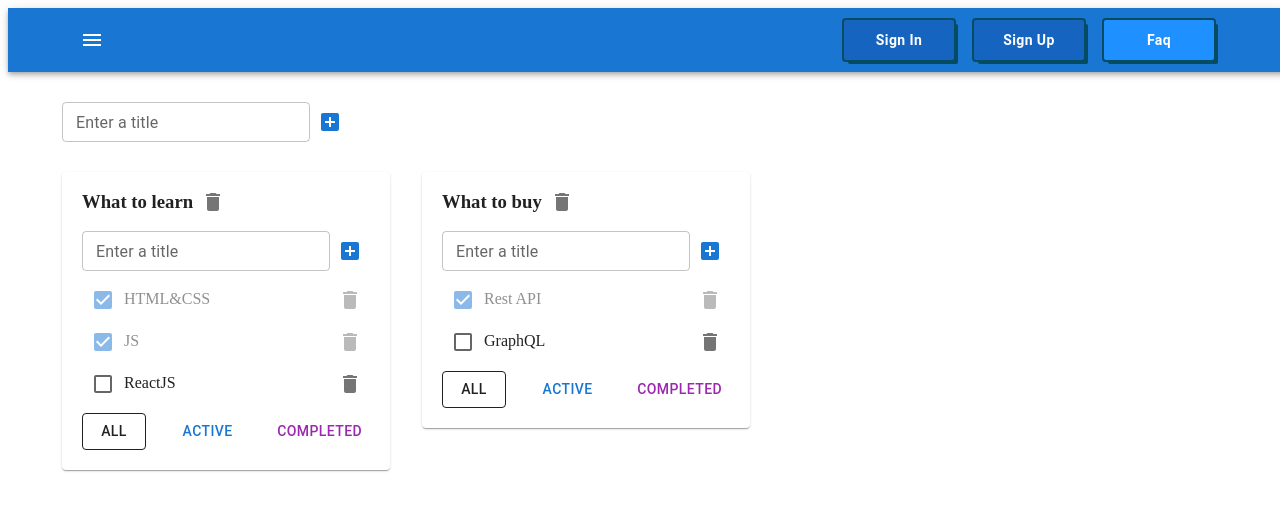
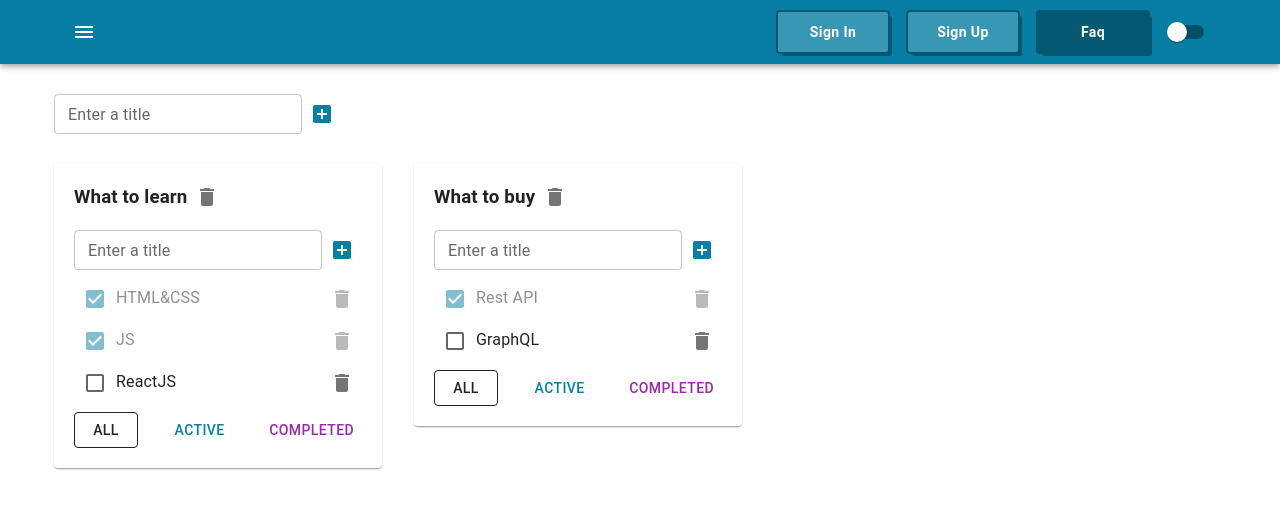
Before and after one commit to Evgeny001/taskManager, a React (Vite) app: page / in a window 1280 px wide. Shown: the top 510 px of the page. Built offline with nearby package versions, Linux system fonts and the light colour scheme.

Commit message:
add change them dark & light with the help mui

```diff
--- a/src/App.tsx
+++ b/src/App.tsx
@@ -9,7 +9,8 @@
 import MenuIcon from '@mui/icons-material/Menu'
 import Container from '@mui/material/Container'
 import Grid from '@mui/material/Grid2'
-import { Paper } from '@mui/material'
+import { createTheme, Paper, Switch, ThemeProvider } from '@mui/material'
+import CssBaseline from '@mui/material/CssBaseline'
 import { containerSx } from './TodolistItem/ui/TodolistItem.styles.ts'
 import { NavButton } from './shared/ui/NavButton/NavButton.ts'
 
@@ -26,6 +27,8 @@
 
 export type TasksState = Record<string, Task[]>
 export type FilterValues = 'all' | 'active' | 'completed'
+
+type ThemeMode = 'dark' | 'light'
 
 export const App = () => {
   const todolistId1 = v1()
@@ -47,6 +50,21 @@
       { id: v1(), title: 'GraphQL', isDone: false },
     ],
   })
+
+  const [themeMode, setThemeMode] = useState<ThemeMode>('light')
+
+  const theme = createTheme({
+    palette: {
+      mode: themeMode,
+      primary: {
+        main: '#087EA4',
+      },
+    },
+  })
+
+  const changeMode = () => {
+    setThemeMode(themeMode === 'light' ? 'dark' : 'light')
+  }
 
   const deleteTodolist = (todolistId: string) => {
     setTodolists(todolists.filter(todolist => todolist.id !== todolistId))
@@ -106,6 +124,8 @@
   }
 
   return (
+    <ThemeProvider theme={theme}>
+      <CssBaseline />
       <div className="app">
         <AppBar position="static" sx={{ mb: '30px' }}>
           <Toolbar>
@@ -116,7 +136,8 @@
               <div>
                 <NavButton>Sign in</NavButton>
                 <NavButton>Sign up</NavButton>
-              <NavButton background={'dodgerblue'}>Faq</NavButton>
+                <NavButton background={theme.palette.primary.dark}>Faq</NavButton>
+                <Switch color={'default'} onChange={changeMode} />
               </div>
             </Container>
           </Toolbar>
@@ -158,5 +179,6 @@
           </Grid>
         </Container>
       </div>
+    </ThemeProvider>
   )
 }
--- a/src/shared/ui/NavButton/NavButton.ts
+++ b/src/shared/ui/NavButton/NavButton.ts
@@ -5,14 +5,14 @@
   background?: string
 }
 
-export const NavButton = styled(Button)<Props>(({ background }) => ({
+export const NavButton = styled(Button)<Props>(({ background, theme }) => ({
   minWidth: '110px',
   fontWeight: 'bold',
-  boxShadow: '0 0 0 2px #054B62, 4px 4px 0 0 #054B62',
+  boxShadow: `0 0 0 2px ${theme.palette.primary.dark}, 4px 4px 0 0 ${theme.palette.primary.dark}`,
   borderRadius: '2px',
   textTransform: 'capitalize',
   margin: '0 10px',
   padding: '8px 24px',
-  color: '#ffffff',
-  background: background || '#1565c0',
+  color: theme.palette.primary.contrastText,
+  background: background || theme.palette.primary.light,
 }))
```
Lines whose indentation alone changed are shown as unchanged.
